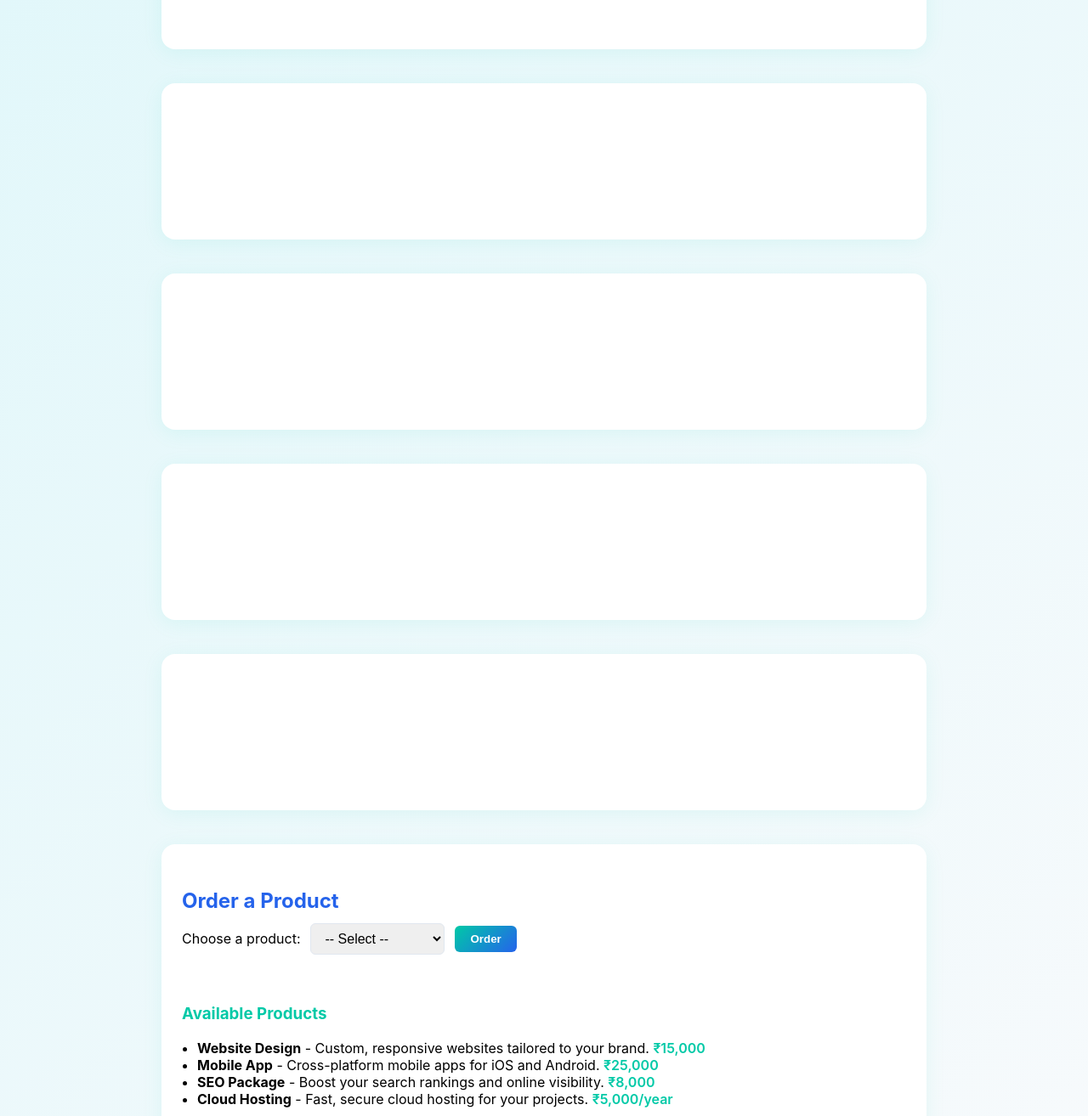
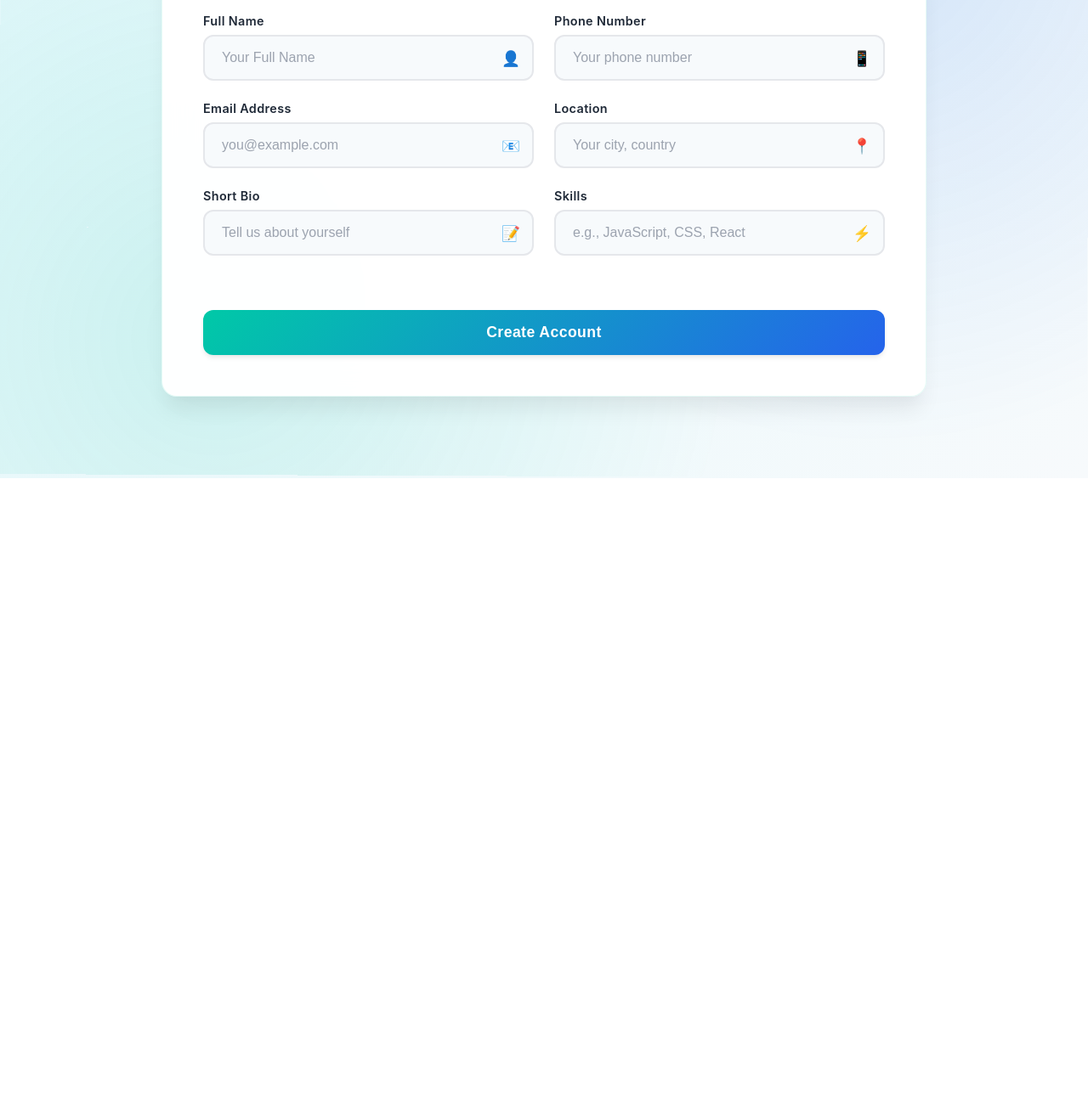
Before and after one commit to tanmaygunwant9/website_for_tech_fest, a plain HTML site: page getstarted.html in a window 1280 px wide. Shown: the part 237-1551 px from the top of the page at 85% size. After the commit the page ends 800 px from the top, so only its background shows below. Drawn offline with Linux system fonts and the light colour scheme.

Commit message:
getstarted.html

```diff
--- a/getstarted.html
+++ b/getstarted.html
@@ -3,49 +3,77 @@
 <head>
   <meta charset="UTF-8" />
   <meta name="viewport" content="width=device-width, initial-scale=1.0" />
-  <title>Get Started - InteractiveApp</title>
-  <link rel="stylesheet" href="getstarted.css" />
+  <title>Sign Up</title>
+  <link rel="stylesheet" href="signup.css" />
 </head>
 <body>
-  <nav class="getstarted-navbar">
-    <button id="home-btn" class="btn-home">🏠 Homepage</button>
-  </nav>
-  <main class="getstarted-main">
-    <section class="intro-section">
-
-    </section>
-    <section class="features-section">
-
-    </section>
-    <section class="steps-section">
-
-    </section>
-    <section class="team-section">
-
-    </section>
-    <section class="cta-section">
-
-    </section>
-    <section class="products-section">
-      <h2>Order a Product</h2>
-      <form id="orderForm">
-        <label for="productSelect">Choose a product:</label>
-        <select id="productSelect">
-          <option value="">-- Select --</option>
-          <option value="Website Design">Website Design</option>
-          <option value="Mobile App">Mobile App</option>
-          <option value="SEO Package">SEO Package</option>
-          <option value="Cloud Hosting">Cloud Hosting</option>
-        </select>
-        <button type="submit" class="btn-order" disabled>Order</button>
-      </form>
-      <div id="productDetails"></div>
-      <div id="orderMsg"></div>
-      <h3>Available Products</h3>
-      <ul id="productsList"></ul>
-    </section>
-  </main>
-  <script src="getstarted.js"></script>
+  <div class="login-container">
+    <div class="progress-indicator">
+      <div class="progress-dot active"></div>
+      <div class="progress-dot"></div>
+      <div class="progress-dot"></div>
+    </div>
+    <h2>Create Your Account</h2>
+    <form id="signupForm" novalidate>
+      <div class="form-container">
+        <div class="form-left">
+          <div class="form-group">
+            <label for="name">Full Name</label>
+            <div class="input-wrapper">
+              <input type="text" id="name" name="name" required placeholder="Your Full Name" />
+              <span class="input-icon">👤</span>
+              <span class="success-icon">✓</span>
+            </div>
+            <div class="error-message" id="nameError">Please enter your full name.</div>
+          </div>
+          <div class="form-group">
+            <label for="email">Email Address</label>
+            <div class="input-wrapper">
+              <input type="email" id="email" name="email" required placeholder="you@example.com" />
+              <span class="input-icon">📧</span>
+              <span class="success-icon">✓</span>
+            </div>
+            <div class="error-message" id="emailError">Please enter a valid email address.</div>
+          </div>
+          <div class="form-group">
+            <label for="bio">Short Bio</label>
+            <div class="input-wrapper">
+              <input type="text" id="bio" name="bio" placeholder="Tell us about yourself" />
+              <span class="input-icon">📝</span>
+              <span class="success-icon">✓</span>
+            </div>
+          </div>
+        </div>
+        <div class="form-right">
+          <div class="form-group">
+            <label for="phone">Phone Number</label>
+            <div class="input-wrapper">
+              <input type="text" id="phone" name="phone" placeholder="Your phone number" />
+              <span class="input-icon">📱</span>
+              <span class="success-icon">✓</span>
+            </div>
+          </div>
+          <div class="form-group">
+            <label for="location">Location</label>
+            <div class="input-wrapper">
+              <input type="text" id="location" name="location" placeholder="Your city, country" />
+              <span class="input-icon">📍</span>
+              <span class="success-icon">✓</span>
+            </div>
+          </div>
+          <div class="form-group">
+            <label for="skills">Skills</label>
+            <div class="input-wrapper">
+              <input type="text" id="skills" name="skills" placeholder="e.g., JavaScript, CSS, React" />
+              <span class="input-icon">⚡</span>
+              <span class="success-icon">✓</span>
+            </div>
+          </div>
+        </div>
+        <button type="submit" class="btn-login">Create Account</button>
+      </div>
+    </form>
+  </div>
+  <script src="signup.js"></script>
 </body>
-
 </html>
```
